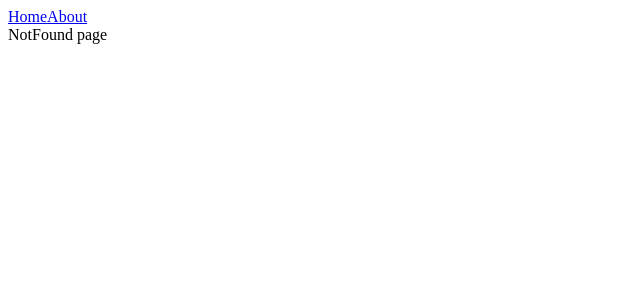
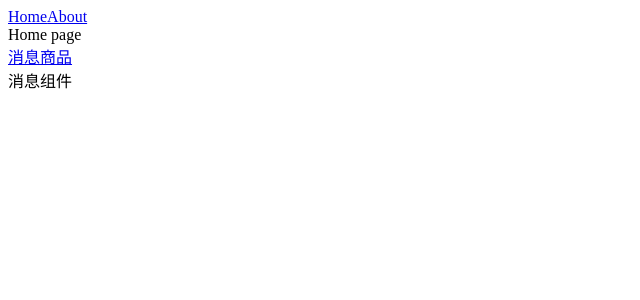
Before and after one commit to Hongbusi/learn-vue3, a Vue app: page /home/message in a window 1280 px wide. Shown: the top 300 px of the page, without its empty margins (0-640 px from the left). Built offline with nearby package versions, Linux system fonts and the light colour scheme.

Commit message:
feat: children router

```diff
--- a/src/views/Home.vue
+++ b/src/views/Home.vue
@@ -2,6 +2,11 @@
   <div>
     Home page
   </div>
+
+  <router-link to="/home/message">消息</router-link>
+  <router-link to="/home/shops">商品</router-link>
+
+  <router-view></router-view>
 </template>
 
 <script>
--- /dev/null
+++ b/src/views/HomeMessage.vue
@@ -0,0 +1,15 @@
+<template>
+  <div>
+    消息组件
+  </div>
+</template>
+
+<script>
+  export default {
+
+  }
+</script>
+
+<style scoped>
+
+</style>
--- /dev/null
+++ b/src/views/HomeShops.vue
@@ -0,0 +1,15 @@
+<template>
+  <div>
+    商品组件
+  </div>
+</template>
+
+<script>
+  export default {
+
+  }
+</script>
+
+<style scoped>
+
+</style>
```
Also changed, not shown: src/router/index.js (+11 -1 lines).
